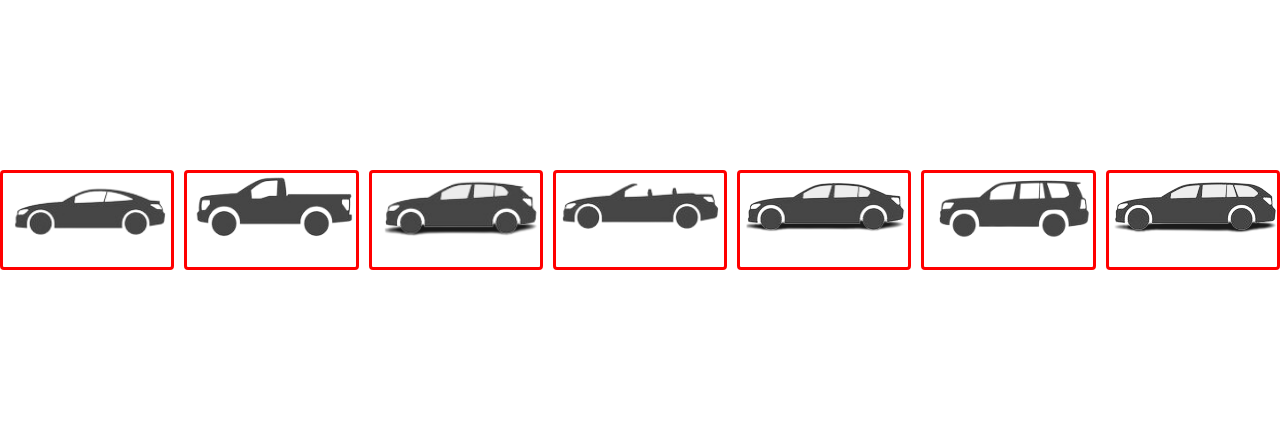
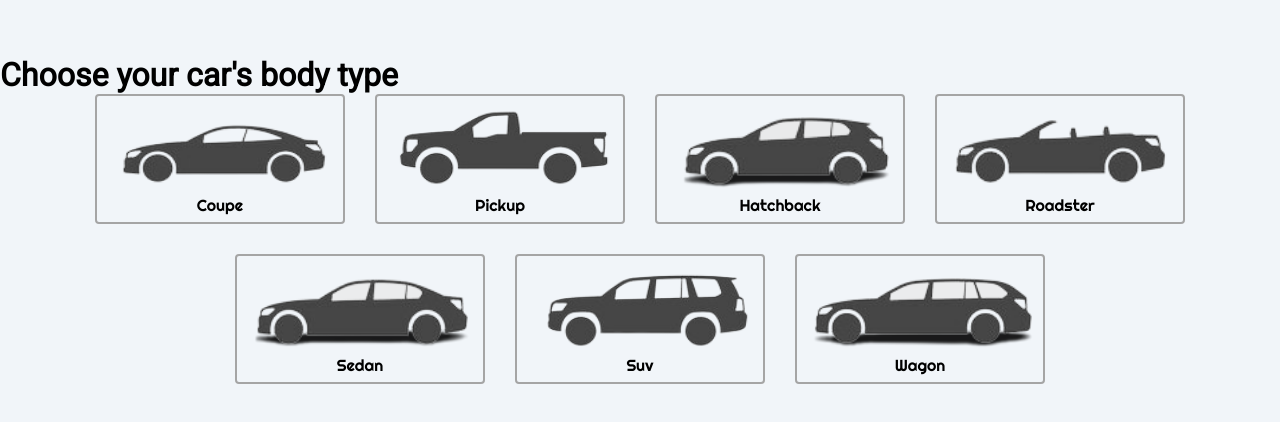
Before and after one commit to mmouhib/Karhabti, a React (Vite) app in the folder Karhabti.WebClient/Karhabti/: page /addcar in a window 1280 px wide. Shown: the part 180-602 px from the top of the page. Built offline with nearby package versions, Linux system fonts and the light colour scheme.

Commit message:
Fix car body selection page styles.

```diff
--- a/Karhabti.WebClient/Karhabti/src/App.tsx
+++ b/Karhabti.WebClient/Karhabti/src/App.tsx
@@ -25,5 +25,9 @@ const router = createBrowserRouter([
 ]);
 
 export default function App() {
-	return <RouterProvider router={router} />;
+	return (
+		<div style={{ width: '100vw', height: '100vh' }}>
+			<RouterProvider router={router} />
+		</div>
+	);
 }
--- a/Karhabti.WebClient/Karhabti/src/components/carSubmit/bodyChoice/bodySelect/carBodySelection.scss
+++ b/Karhabti.WebClient/Karhabti/src/components/carSubmit/bodyChoice/bodySelect/carBodySelection.scss
@@ -1,8 +1,37 @@
 .car-body-container {
-	width: 100%;
-	height: 100%;
+	width: 100vw;
+	height: 100vh;
 	display: flex;
 	align-items: center;
 	justify-content: center;
-	gap: 10px;
+	flex-direction: column;
+	background-color: #f1f5f9;
+	overflow: scroll;
+
+	& .car-body-content {
+		width: 100%;
+		height: 100%;
+		display: flex;
+		align-items: center;
+		justify-content: center;
+		flex-direction: column;
+
+		& h1 {
+			font-family: 'roboto', sans-serif;
+			align-self: flex-start;
+			text-align: center;
+		}
+	}
+
+	& .items-container {
+		// height: 90vh;
+		max-height: 80%;
+		user-select: none;
+		display: flex;
+		align-items: center;
+		justify-content: center;
+		width: 100%;
+		flex-wrap: wrap;
+		gap: 30px;
+	}
 }
--- a/Karhabti.WebClient/Karhabti/src/components/carSubmit/bodyChoice/bodySelect/carBodySelection.tsx
+++ b/Karhabti.WebClient/Karhabti/src/components/carSubmit/bodyChoice/bodySelect/carBodySelection.tsx
@@ -1,5 +1,4 @@
 import './carBodySelection.scss';
-
 import Coupe from '../../../../assets/carBodyType/coupe.png';
 import Pickup from '../../../../assets/carBodyType/pickup.png';
 import Hatchback from '../../../../assets/carBodyType/hatchback.png';
@@ -7,38 +6,48 @@ import Roadster from '../../../../assets/carBodyType/roadster.png';
 import Sedan from '../../../../assets/carBodyType/sedan.png';
 import Suv from '../../../../assets/carBodyType/suv.png';
 import Wagon from '../../../../assets/carBodyType/wagon.png';
-
 import Item from '../item/item';
 import { useState } from 'react';
 
-export default function CarBodySelecton() {
-	const imageList: any[] = [
-		Coupe,
-		Pickup,
-		Hatchback,
-		Roadster,
-		Sedan,
-		Suv,
-		Wagon,
+interface IItem {
+	image: any;
+	description: string;
+}
+
+const imageList: IItem[] = [
+	{ image: Coupe, description: 'Coupe' },
+	{ image: Pickup, description: 'Pickup' },
+	{ image: Hatchback, description: 'Hatchback' },
+	{ image: Roadster, description: 'Roadster' },
+	{ image: Sedan, description: 'Sedan' },
+	{ image: Suv, description: 'Suv' },
+	{ image: Wagon, description: 'Wagon' },
 ];
 
+export default function CarBodySelecton() {
 	const [selectionList, setSelectionList] = useState<boolean[]>(
 		new Array(imageList.length).fill(false)
 	);
 
 	return (
 		<div className="car-body-container">
-			{imageList.map((element, index) => {
+			<div className="car-body-content">
+				<h1>Choose your car's body type</h1>
+				<div className="items-container">
+					{imageList.map((element: IItem, index: number) => {
 						return (
 							<Item
 								id={index}
 								key={index}
-						image={element}
+								image={element.image}
 								selected={selectionList}
 								setSelected={setSelectionList}
+								imageDescription={element.description}
 							/>
 						);
 					})}
 				</div>
+			</div>
+		</div>
 	);
 }
--- a/Karhabti.WebClient/Karhabti/src/components/carSubmit/bodyChoice/item/item.scss
+++ b/Karhabti.WebClient/Karhabti/src/components/carSubmit/bodyChoice/item/item.scss
@@ -1,11 +1,17 @@
 .item-container {
-	width: 200px;
-	height: 100px;
-	border: 3px solid red;
+	width: 250px;
+	height: 130px;
 	border-radius: 4px;
 	cursor: pointer;
+	padding: 10px;
 
 	& img {
 		width: 100%;
+		height: 80%;
+	}
+
+	& p {
+		text-align: center;
+		font-family: 'Righteous', sans-serif;
 	}
 }
--- a/Karhabti.WebClient/Karhabti/src/components/carSubmit/bodyChoice/item/item.tsx
+++ b/Karhabti.WebClient/Karhabti/src/components/carSubmit/bodyChoice/item/item.tsx
@@ -5,20 +5,23 @@ interface IItemProps {
 	image: any;
 	selected: boolean[];
 	setSelected: (arg: boolean[]) => void;
+	imageDescription: string;
 }
 
 export default function Item(props: IItemProps) {
 	const whenItemIsSelected: React.CSSProperties = {
 		backgroundColor: '#ffefef',
+		border: '3px solid rgb(212, 83, 83)',
 	};
 
-	const whenItemIsNoSelected = {};
+	const whenItemIsNoSelected = {
+		border: '2px solid rgb(165, 165, 165)',
+	};
 
 	const _onClick = (): void => {
 		props.setSelected(
-			props.selected.map((element: boolean, index: number) => {
-				if (index == props.id) return true;
-				return false;
+			props.selected.map((_, index: number) => {
+				return index == props.id;
 			})
 		);
 	};
@@ -32,6 +35,7 @@ export default function Item(props: IItemProps) {
 			}
 		>
 			<img src={props.image} alt={props.image.toString()} />
+			<p>{props.imageDescription}</p>
 		</div>
 	);
 }
```
Lines whose indentation alone changed are shown as unchanged.
